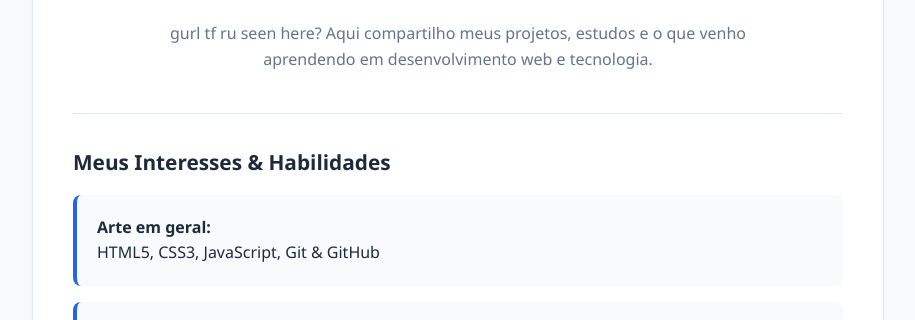
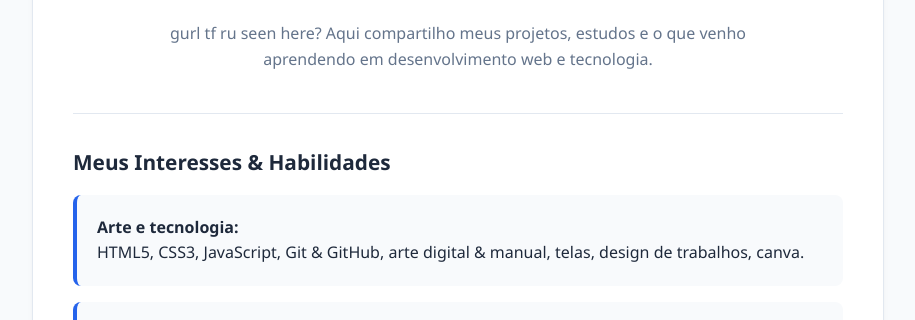
Before and after one commit to loboemanuelle-cloud/minha-pagina, a plain HTML site: page index.html in a window 1280 px wide. Shown: the part 408-728 px from the top of the page, without its empty margins (182-1097 px from the left). Drawn offline with Linux system fonts and the light colour scheme.

Commit message:
Update index.html

```diff
--- a/index.html
+++ b/index.html
@@ -233,8 +233,8 @@
                 <h2>Meus Interesses & Habilidades</h2>
 
                 <div class="info-box">
-                    <strong>Arte em geral:</strong>
-                    <p>HTML5, CSS3, JavaScript, Git & GitHub</p>
+                    <strong>Arte e tecnologia:</strong>
+                    <p>HTML5, CSS3, JavaScript, Git & GitHub, arte digital & manual, telas, design de trabalhos, canva.</p>
                 </div>
 
                 <div class="info-box">
```
